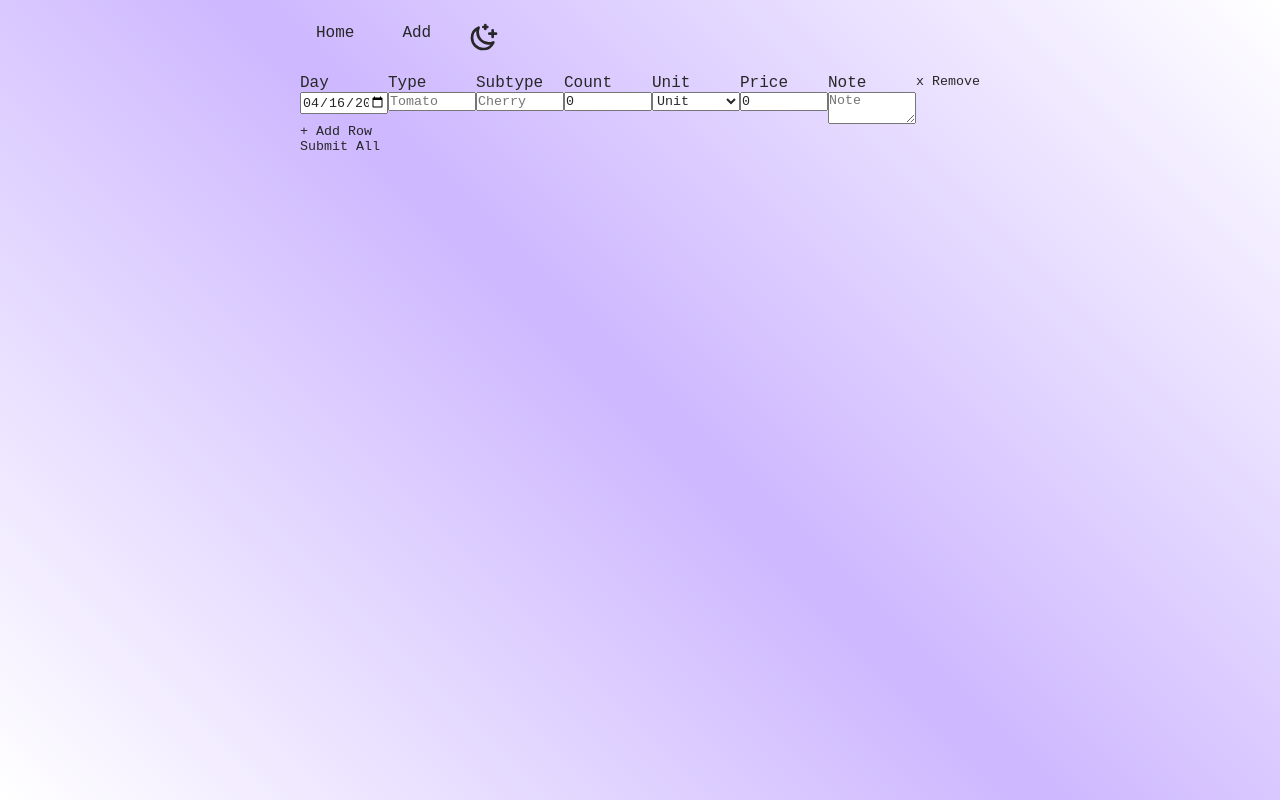
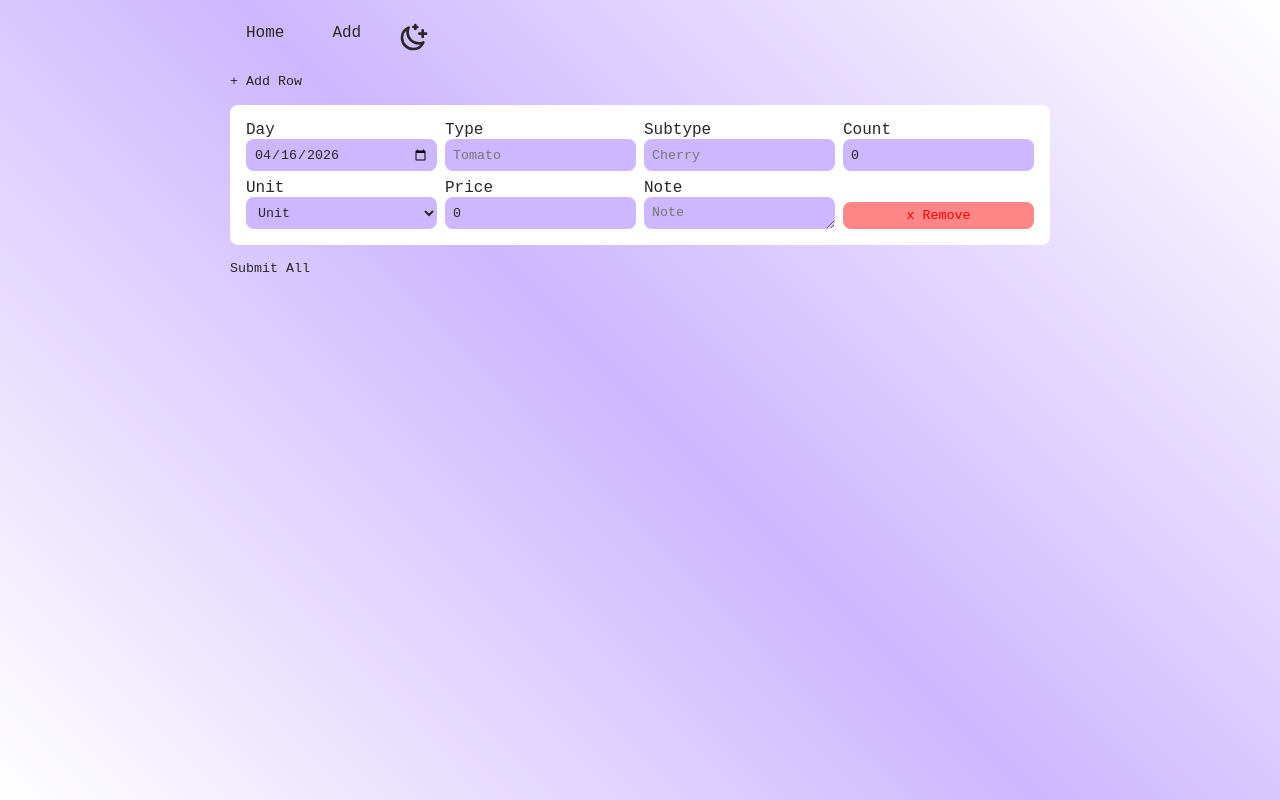
Before and after one commit to totdy/GreenhouseCMS, a Vue app in the folder frontend/: page /add in a window 1280 px wide. Built offline with nearby package versions, Linux system fonts and the light colour scheme.

Commit message:
added styles in AddHarvestView

```diff
--- a/frontend/src/App.vue
+++ b/frontend/src/App.vue
@@ -14,7 +14,7 @@ import ThemeToggle from "./components/ThemeToggle.vue";
   </main>
 </template>
 
-<style scoped>
+<style lang="css" scoped>
 nav {
   display: flex;
   flex-direction: row;
--- a/frontend/src/views/AddHarvestView.vue
+++ b/frontend/src/views/AddHarvestView.vue
@@ -45,6 +45,7 @@ async function handleSubmit() {
 
 <template>
     <form @submit.prevent="handleSubmit">
+        <button type="button" @click="addRow">+ Add Row</button>
 
         <div v-for="(row, index) in rows" :key="index" class="rows">
             <div>
@@ -78,13 +79,12 @@ async function handleSubmit() {
             </div>
             <div>
                 <label>Note</label>
-                <textarea v-model="row.note" placeholder="Note" />
+                <textarea v-model="row.note" placeholder="Note" rows="1" />
             </div>
-            <button type="button" @click="removeRow(index)">x Remove</button>
+            <button class="remove" type="button" @click="removeRow(index)">x Remove</button>
         </div>
 
-        <button type="button" @click="addRow">+ Add Row</button>
-        <button type="submit" :disabled="isLoading">
+        <button type="submit" :disabled="isLoading || rows.length === 0 ">
             {{ isLoading ? "Saving..." : "Submit All" }}
         </button>
 
@@ -102,14 +102,47 @@ async function handleSubmit() {
     color: red;
 }
 
+form {
+    display: flex;
+    flex-direction: column;
+    gap: 1rem;
+}
+
 .rows {
-    display: flex;
-    flex-direction: row;
+    display: grid;
+    grid-template-columns: repeat(4, 1fr) ;
+    gap: 0.5rem;
+
+    background-color: var(--bg1);
+    padding: 1rem;
+    border-radius: 0.5rem;
+
+    position: relative;
 
     div {
         display: flex;
         flex-direction: column;
-        width: 5.5rem;
+
+        input, select, textarea {
+            border: none;
+            border-radius: 0.5rem;
+
+            padding: 0.5rem;
+
+            height: 2rem;
+
+            background-color: var(--bg2);
+        }
     }
 }
+.remove{
+    align-self: end;
+
+    width: -webkit-fill-available;
+
+    background-color: rgb(255, 134, 134);
+    color: red;
+
+    padding: 0.4rem 0.6rem;
+}
 </style>
```
Also changed, not shown: 1 other file (tests, documents, lock files or other folders).
